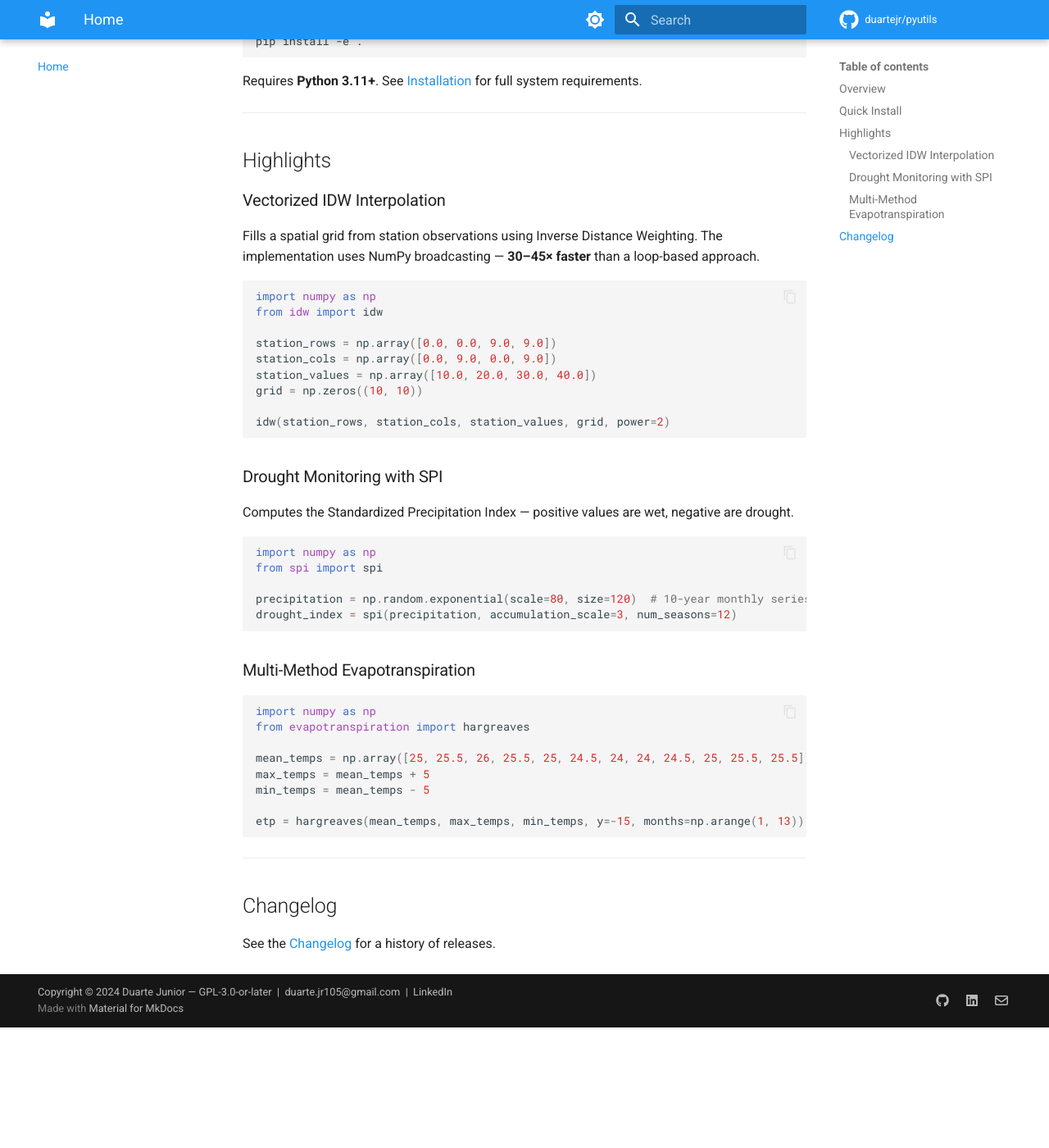
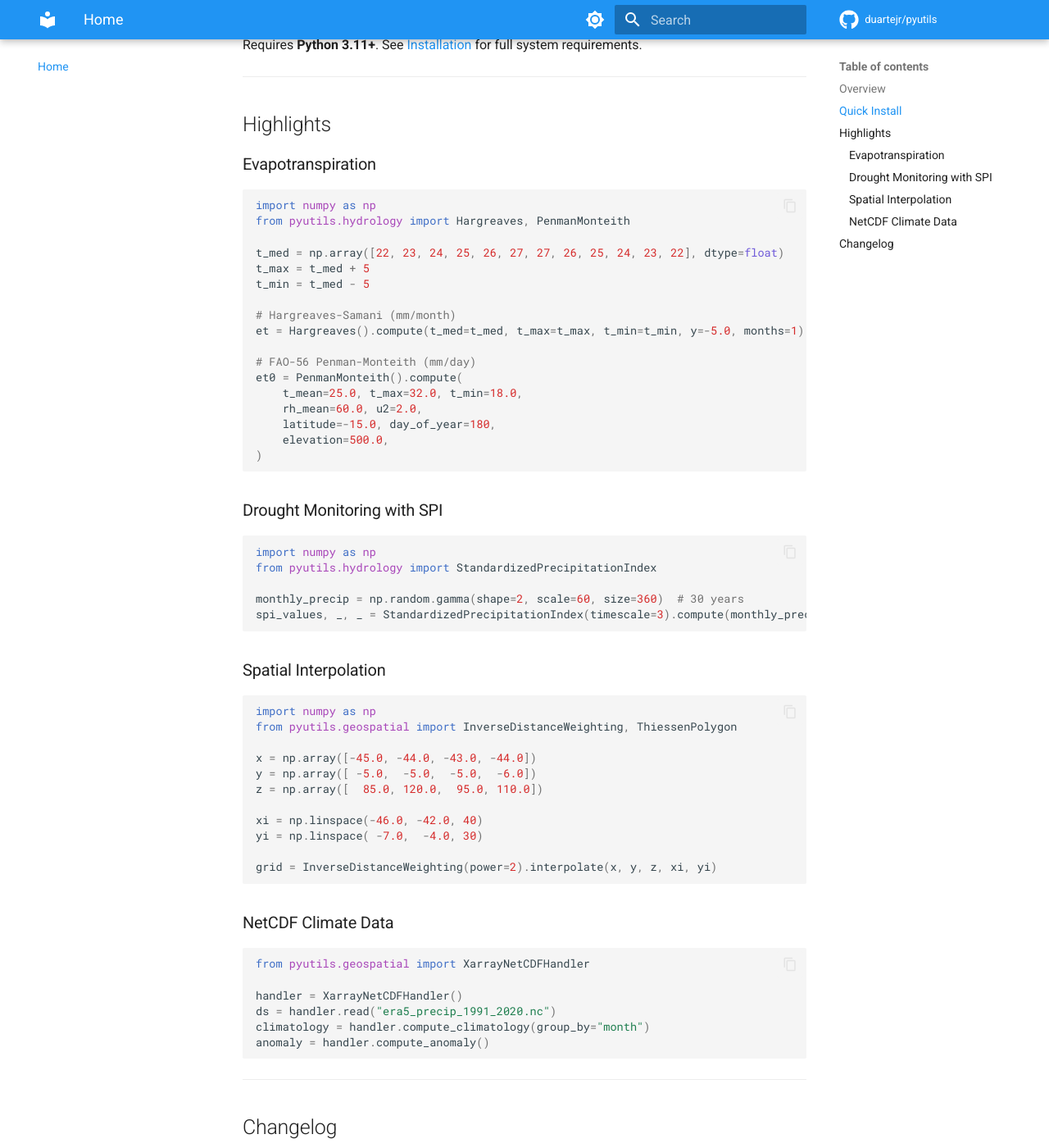
Before and after one commit to duartejr/pyutils, an MkDocs documentation site: the page built from docs/index.md, in a window 1280 px wide and 1400 px high, scrolled down 1083 px. Shown: the whole window at 82% size. Built offline with MkDocs 1.6.1 and Material for MkDocs 9.7.7, drawn with Linux system fonts in a browser that asks for light colours; comment, search, counter and statistics services are not loaded; before the commit the page ends 2336 px from its top, so only the background shows below that; some of the changed text lies outside the part shown.

Commit message:
Fix CI: remove legacy import checks and update docs index
- Remove import checks for deleted modules (rv, read_nc, evapotranspiration,
  thiessen) from ci.yml; replace with checks for new sub-packages
- Remove legacy test steps (test_phase*_verification.py) from ci.yml
- Remove legacy module table and code examples from docs/index.md;
  replace with new class-based API examples

https://claude.ai/code/session_0188o77a2XYe62BQWYYBMuVX

````diff
--- a/docs/index.md
+++ b/docs/index.md
@@ -10,18 +10,14 @@
 
 ## Overview
 
-pyutils provides a collection of scientific Python utilities for hydroclimate data processing. All modules are designed for use in research workflows involving atmospheric science, hydrology, and geospatial analysis.
+pyutils is organised into domain-specific sub-packages. Each one consolidates related functionality behind a clean, class-based API.
 
-| Module | Purpose |
-|--------|---------|
-| [`evapotranspiration`](api/evapotranspiration.md) | Hargreaves, Thornthwaite, and Penman-Monteith ETP |
-| [`spi`](api/spi.md) | Standardized Precipitation Index |
-| [`idw`](api/idw.md) | Inverse Distance Weighting spatial interpolation |
-| [`pyeto`](api/pyeto/fao.md) | FAO-56 reference evapotranspiration (full implementation) |
-| [`read_nc`](api/read_nc.md) | Read climate variables from NetCDF4 files |
-| [`thiessen`](api/thiessen.md) | Thiessen polygon rainfall interpolation |
-| [`plot_maps`](api/plot_maps.md) | Cartopy-based regional map plotting |
-| [`corr_med`](api/corr_med.md) | Bias correction utilities |
+| Sub-package | Classes | What it covers |
+|-------------|---------|----------------|
+| [`pyutils.hydrology`](api/hydrology/evapotranspiration.md) | `Hargreaves`, `Thornthwaite`, `PenmanMonteith`, `ThornthwaiteMather`, `StandardizedPrecipitationIndex`, `FlowAnalyzer` | ET models, water balance, SPI drought index, stream flow statistics |
+| [`pyutils.geospatial`](api/geospatial/io.md) | `XarrayNetCDFHandler`, `InverseDistanceWeighting`, `ThiessenPolygon`, `ShapefileHandler`, `MapRenderer` | NetCDF I/O via xarray, IDW/Thiessen interpolation, shapefile GIS ops, thematic maps |
+| [`pyutils.climate`](api/climate/bias_correction.md) | `BiasCorrection` | Linear scaling, variance scaling, quantile mapping for model post-processing |
+| [`pyutils.utils`](api/utils/validators.md) | `DataValidator`, `UnitConverter` | Input validation, unit conversions |
 
 ---
 
@@ -39,46 +35,63 @@ Requires **Python 3.11+**. See [Installation](getting-started/installation.md) f
 
 ## Highlights
 
-### Vectorized IDW Interpolation
-
-Fills a spatial grid from station observations using Inverse Distance Weighting.
-The implementation uses NumPy broadcasting — **30–45× faster** than a loop-based approach.
+### Evapotranspiration
 
 ```python
 import numpy as np
-from idw import idw
+from pyutils.hydrology import Hargreaves, PenmanMonteith
 
-station_rows = np.array([0.0, 0.0, 9.0, 9.0])
-station_cols = np.array([0.0, 9.0, 0.0, 9.0])
-station_values = np.array([10.0, 20.0, 30.0, 40.0])
-grid = np.zeros((10, 10))
+t_med = np.array([22, 23, 24, 25, 26, 27, 27, 26, 25, 24, 23, 22], dtype=float)
+t_max = t_med + 5
+t_min = t_med - 5
 
-idw(station_rows, station_cols, station_values, grid, power=2)
+# Hargreaves-Samani (mm/month)
+et = Hargreaves().compute(t_med=t_med, t_max=t_max, t_min=t_min, y=-5.0, months=1)
+
+# FAO-56 Penman-Monteith (mm/day)
+et0 = PenmanMonteith().compute(
+    t_mean=25.0, t_max=32.0, t_min=18.0,
+    rh_mean=60.0, u2=2.0,
+    latitude=-15.0, day_of_year=180,
+    elevation=500.0,
+)
 ```
 
 ### Drought Monitoring with SPI
 
-Computes the Standardized Precipitation Index — positive values are wet, negative are drought.
+```python
+import numpy as np
+from pyutils.hydrology import StandardizedPrecipitationIndex
+
+monthly_precip = np.random.gamma(shape=2, scale=60, size=360)  # 30 years
+spi_values, _, _ = StandardizedPrecipitationIndex(timescale=3).compute(monthly_precip)
+```
+
+### Spatial Interpolation
 
 ```python
 import numpy as np
-from spi import spi
+from pyutils.geospatial import InverseDistanceWeighting, ThiessenPolygon
 
-precipitation = np.random.exponential(scale=80, size=120)  # 10-year monthly series
-drought_index = spi(precipitation, accumulation_scale=3, num_seasons=12)
+x = np.array([-45.0, -44.0, -43.0, -44.0])
+y = np.array([ -5.0,  -5.0,  -5.0,  -6.0])
+z = np.array([  85.0, 120.0,  95.0, 110.0])
+
+xi = np.linspace(-46.0, -42.0, 40)
+yi = np.linspace( -7.0,  -4.0, 30)
+
+grid = InverseDistanceWeighting(power=2).interpolate(x, y, z, xi, yi)
 ```
 
-### Multi-Method Evapotranspiration
+### NetCDF Climate Data
 
 ```python
-import numpy as np
-from evapotranspiration import hargreaves
+from pyutils.geospatial import XarrayNetCDFHandler
 
-mean_temps = np.array([25, 25.5, 26, 25.5, 25, 24.5, 24, 24, 24.5, 25, 25.5, 25.5])
-max_temps = mean_temps + 5
-min_temps = mean_temps - 5
-
-etp = hargreaves(mean_temps, max_temps, min_temps, y=-15, months=np.arange(1, 13))
+handler = XarrayNetCDFHandler()
+ds = handler.read("era5_precip_1991_2020.nc")
+climatology = handler.compute_climatology(group_by="month")
+anomaly = handler.compute_anomaly()
 ```
 
 ---
````
Also changed, not shown: 1 other file.
